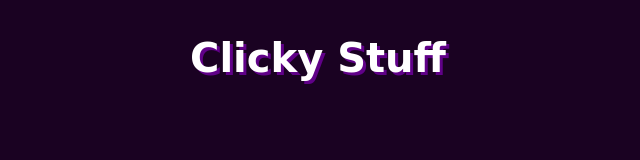
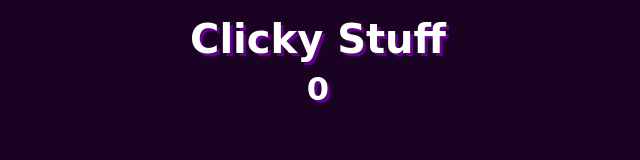
Before and after one commit to tmck2/ClickyStuff, a website: page WebUI/src/index.html in a window 1280 px wide. Shown: the whole page, without its empty margins (322-962 px from the left). Drawn offline with Linux system fonts and the light colour scheme; a web font is replaced by a local one.

Commit message:
add score to model and update WebUI to display it

```diff
--- a/WebUI/src/index.html
+++ b/WebUI/src/index.html
@@ -4,19 +4,24 @@
   <title>Clicky Stuff</title>
   <link href="https://fonts.googleapis.com/css?family=Emilys+Candy" rel="stylesheet">
   <style>
-    h1 {
+    h1,h2 {
       color: white;
       font-family: 'Emilys Candy', cursive;
+      text-shadow: 3px 3px #600188;
+      margin: 8px auto;
+    }
+    h1 {
       font-size: 40px;
-      text-shadow: 3px 3px #600188;
-      text-align: center;
-      margin: 16px center;
+    }
+    h2 {
+      font-size: 32px;
     }
     body {
       background-color: hsl(285, 89%, 7%);
       display: flex;
       align-items: center;
       justify-content: center;
+      text-align: center;
     }
     #container {
       width: calc(15*32px);
@@ -34,6 +39,7 @@
 <body>
   <div id="container">
     <h1>Clicky Stuff</h1>
+    <h2 id="score">0</h2>
   </div>
 </body>
 </html>
```
Also changed, not shown: 4 other files.
